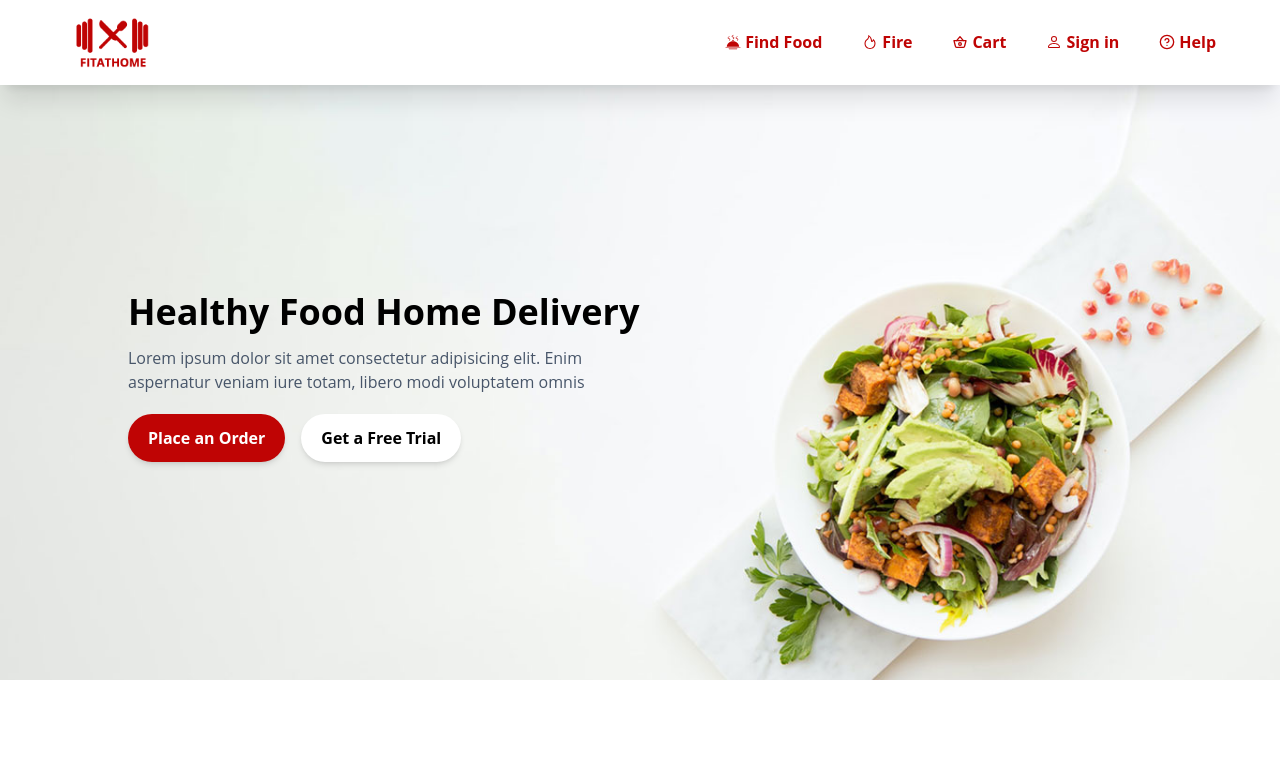
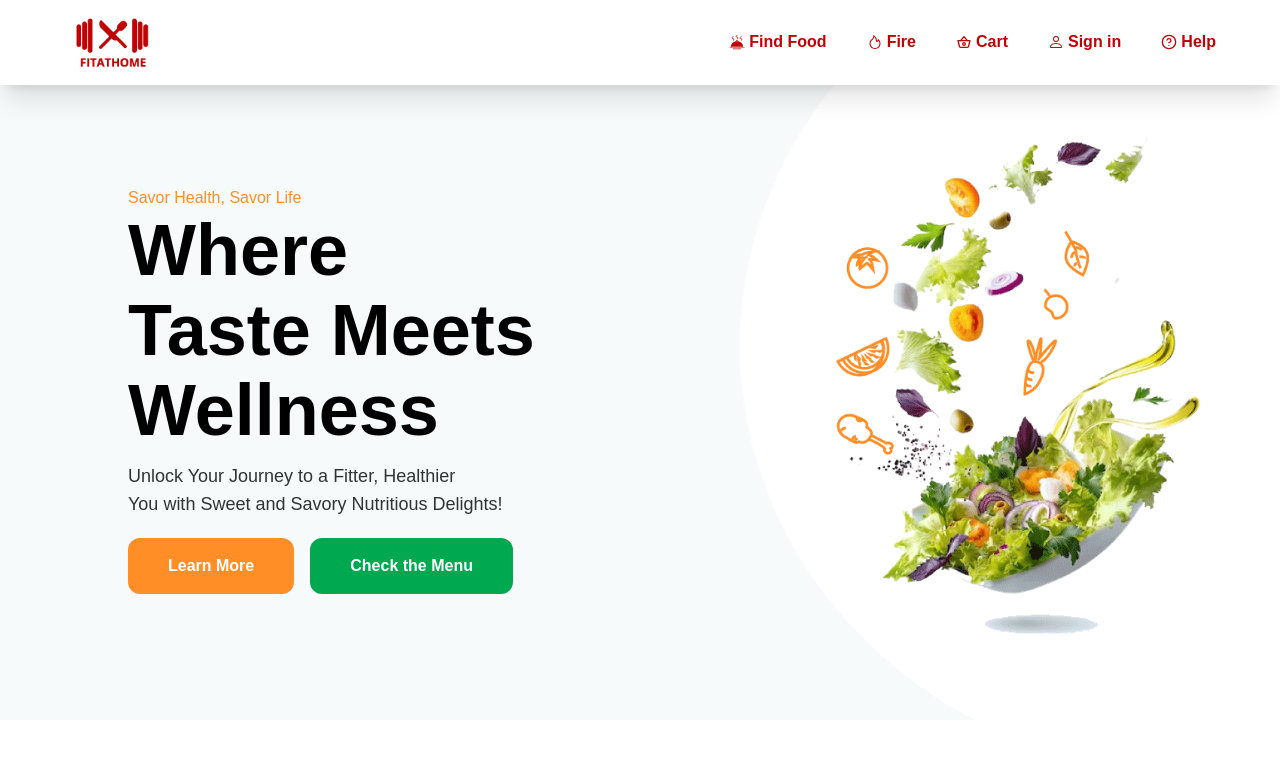
Before and after one commit to ms29ash/FitAtHome, a React (Create React App) app: page / in a window 1280 px wide. Shown: the top 768 px of the page. Built offline with nearby package versions, Linux system fonts and the light colour scheme; no server answers.

Commit message:
New Hero Section

```diff
--- a/src/App.css
+++ b/src/App.css
@@ -1,6 +1,7 @@
 * {
   margin: 0;
   padding: 0;
+  font-family: proxima-nova, sans-serif;
 }
 
 html {
@@ -10,7 +11,7 @@ html {
 * {
   margin: 0;
   padding: 0;
-  font-family: "Open Sans", sans-serif;
+  /* font-family: "Open Sans", sans-serif; */
   scroll-behavior: smooth;
 }
 
@@ -49,7 +50,7 @@ a {
 
 /* Intro Section */
 .intro {
-  background: url("../public/images/intro.jpg") no-repeat center center/cover;
+  background: url("../public/images/hero.png") no-repeat center center/cover;
 }
 
 /* Food Section */
--- a/src/Components/Home/Hero.js
+++ b/src/Components/Home/Hero.js
@@ -12,12 +12,14 @@ function Hero() {
 
             <Wrapper>
                 <Container>
-                    <Head>Healthy food Home Delivery</Head>
-                    <SubText>Lorem ipsum dolor sit amet consectetur adipisicing elit. Enim aspernatur veniam iure totam, libero modi voluptatem omnis</SubText>
+                    <UpperText>Savor Health, Savor Life</UpperText>
+                    <Head>Where<br />Taste meets<br />wellness</Head>
+                    <SubText>Unlock Your Journey to a Fitter, Healthier<br />
+                        You with Sweet and Savory Nutritious Delights!</SubText>
                     <Buttons>
 
-                        <Button to="/food" >Place an Order</Button>
-                        <TrialButton to="/trial" >Get a Free Trial</TrialButton>
+                        <Button to="/food" >Learn More</Button>
+                        <TrialButton to="/trial" >Check the Menu</TrialButton>
                     </Buttons>
 
                 </Container>
@@ -35,9 +37,10 @@ export default Hero
 
 const Wrapper = tw.div`
 w-screen  overflow-hidden `
-const Container = tw.div` w-screen h-screen max-h-[600px] intro flex flex-col justify-center items-start px-[10vw]`
+const Container = tw.div` w-screen   intro aspect-[2/1] flex flex-col justify-center items-start px-[10vw]`
 const Buttons = tw.div` flex items-center my-5`
-const Button = tw(Link)` bg-redfood hover:bg-orangefood cursor-pointer text-white mr-4 px-5 py-3 rounded-full font-bold shadow-md hover:shadow-xl`
-const TrialButton = tw(Link)` cursor-pointer text-black mr-4 px-5 py-3 rounded-full   bg-white  font-bold shadow-md hover:shadow-2xl`
-const Head = tw.h1`md:text-4xl  text-[2.65rem] leading-[3.75rem] capitalize w-full md:w-[80%] lg:w-[50%] lg:leading-[4.25rem]`
-const SubText = tw.p`lg:w-[50%] md:w-[80%] w-full text-slate-600  `
+const Button = tw(Link)` bg-ssorange hover:brightness-60 cursor-pointer text-white mr-4 px-10 py-4 rounded-xl font-bold hover:shadow-md `
+const TrialButton = tw(Button)` cursor-pointer mr-4    bg-ssgreen `
+const Head = tw.h1`text-[4.5rem] text-black  leading-[5rem] capitalize w-full md:w-[80%] lg:w-[50%] `
+const SubText = tw.p`lg:w-[50%] md:w-[80%] mt-3 w-full text-lg  text-black/80  `
+const UpperText = tw.p`lg:w-[50%] md:w-[80%] w-full  text-ssorange  `
--- a/tailwind.config.js
+++ b/tailwind.config.js
@@ -27,7 +27,8 @@ module.exports = {
           'BlinkMacSystemFont',]
       },
       colors: {
-
+        "ssorange": "#ff8e27",
+        "ssgreen": "#00a850",
         'redfood': '#bf0404',
         'orangefood': '#f23005',
         'greenfood': '#467302',
```
Also changed, not shown: public/images/hero.png (added).
